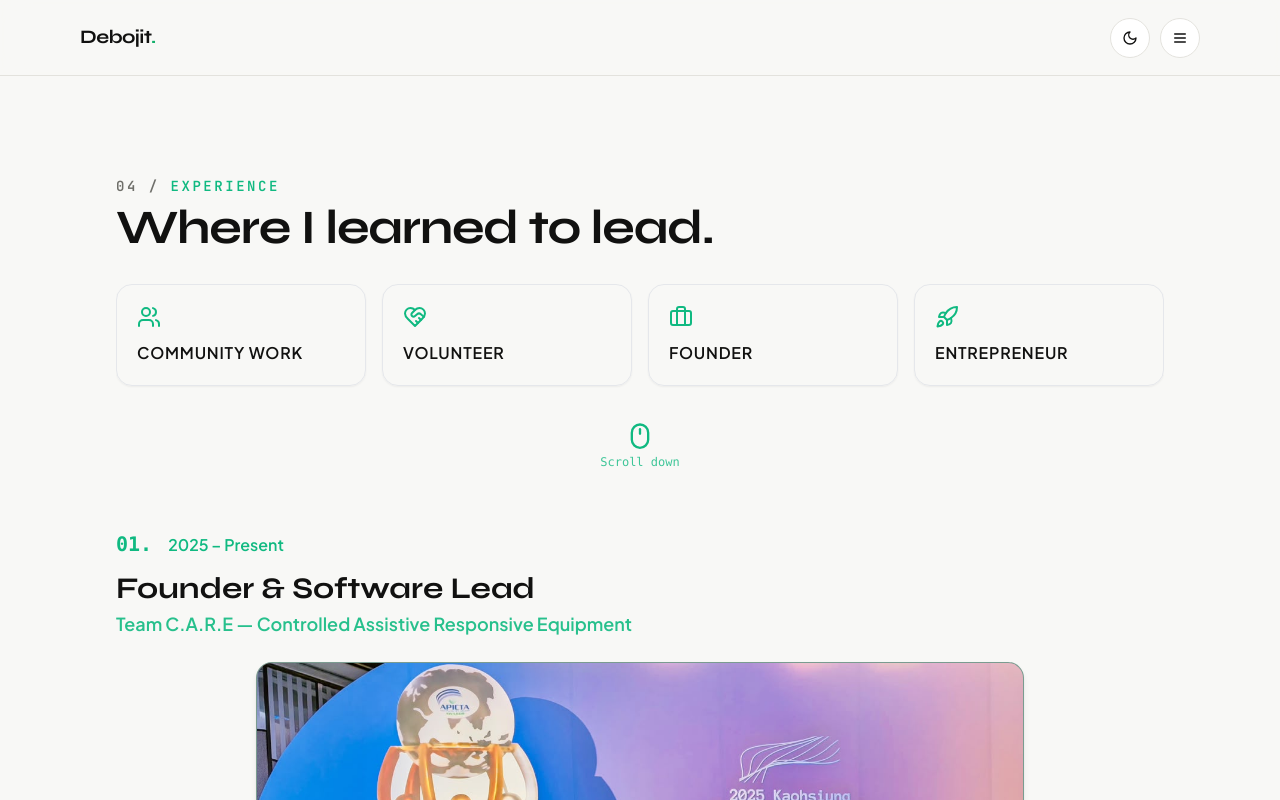
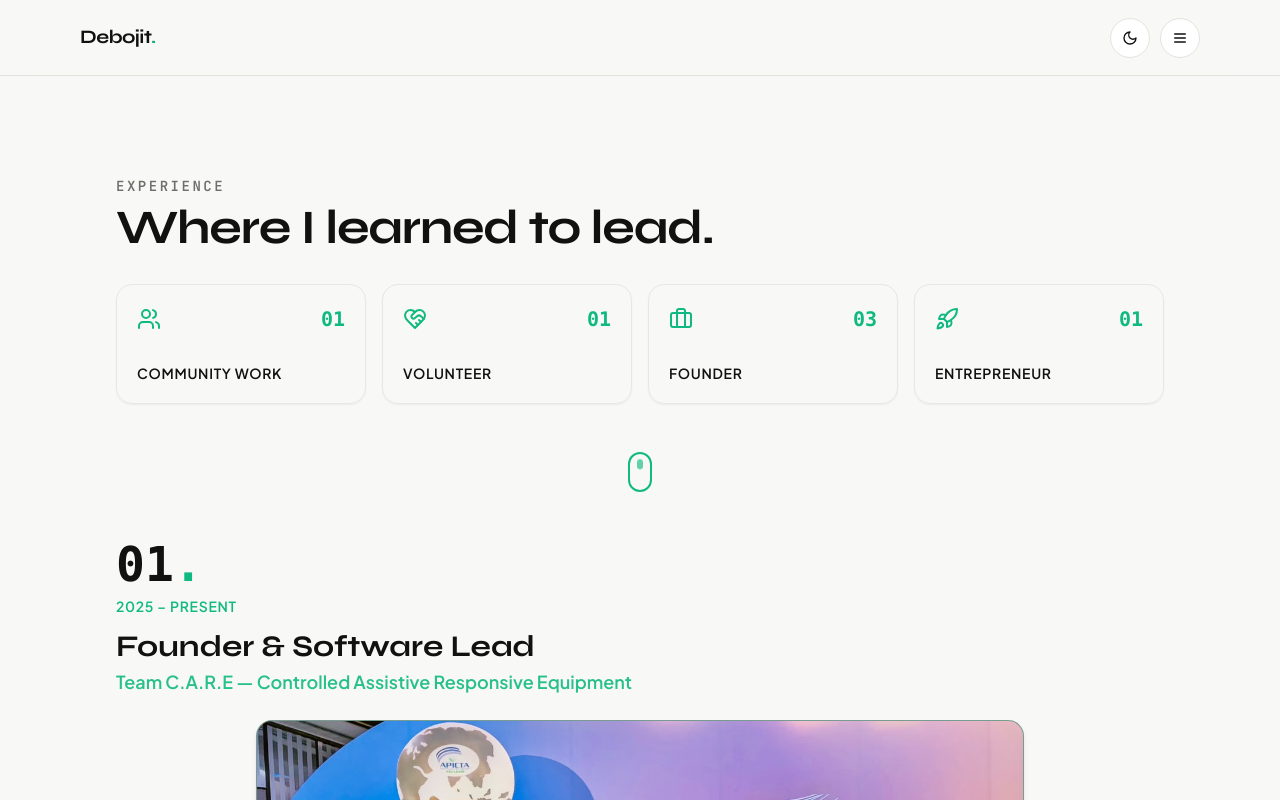
Before and after one commit to debojitsahajit09/my-portfolio, a Next.js app in the folder extracted/: page /experience in a window 1280 px wide. Shown: the top 800 px of the page. Built offline with nearby package versions, Linux system fonts and the light colour scheme.

Commit message:
Update page.tsx

```diff
--- a/extracted/app/experience/page.tsx
+++ b/extracted/app/experience/page.tsx
@@ -11,8 +11,7 @@ import {
   Users,
   HeartHandshake,
   Briefcase,
-  Rocket,
-  Mouse
+  Rocket
 } from "lucide-react";
 
 interface ExperienceItem {
@@ -24,6 +23,7 @@ interface ExperienceItem {
   details?: string;
   images?: string[];
   website?: string;
+  category?: string; // e.g. "Community Work", "Volunteer", "Founder", "Entrepreneur"
 }
 
 export default function Experience() {
@@ -50,12 +50,21 @@ export default function Experience() {
 
   const experiences = (site.experience || []) as ExperienceItem[];
 
-  // Top summary categories
+  // Helper function to count items based on category or predefined logic
+  const getCategoryCount = (label: string) => {
+    const count = experiences.filter((e) =>
+      e.category?.toLowerCase() === label.toLowerCase() ||
+      e.role?.toLowerCase().includes(label.toLowerCase())
+    ).length;
+    return count > 0 ? String(count).padStart(2, "0") : "01";
+  };
+
+  // Top summary categories with counts
   const categories = [
-    { label: "Community Work", icon: <Users className="text-emerald-500" size={24} /> },
-    { label: "Volunteer", icon: <HeartHandshake className="text-emerald-500" size={24} /> },
-    { label: "Founder", icon: <Briefcase className="text-emerald-500" size={24} /> },
-    { label: "Entrepreneur", icon: <Rocket className="text-emerald-500" size={24} /> },
+    { label: "Community Work", count: getCategoryCount("Community Work"), icon: <Users className="text-emerald-500" size={24} /> },
+    { label: "Volunteer", count: getCategoryCount("Volunteer"), icon: <HeartHandshake className="text-emerald-500" size={24} /> },
+    { label: "Founder", count: getCategoryCount("Founder"), icon: <Briefcase className="text-emerald-500" size={24} /> },
+    { label: "Entrepreneur", count: getCategoryCount("Entrepreneur"), icon: <Rocket className="text-emerald-500" size={24} /> },
   ];
 
   return (
@@ -64,24 +73,29 @@ export default function Experience() {
 
         {/* Header Section */}
         <div className="mb-8">
-          <div className="eyebrow text-xs md:text-sm font-semibold tracking-widest uppercase mb-2">
-            04 / <span className="text-emerald-500">EXPERIENCE</span>
+          <div className="eyebrow text-xs md:text-sm font-semibold tracking-widest uppercase mb-2 text-emerald-500">
+            EXPERIENCE
           </div>
           <h1 className="title text-3xl md:text-5xl font-bold tracking-tight">
             Where I learned to lead.
           </h1>
         </div>
 
-        {/* 4 Category Cards in 1 Row */}
-        <div className="w-full overflow-x-auto pb-4 mb-8 scrollbar-none">
-          <div className="grid grid-flow-col auto-cols-[minmax(180px,1fr)] md:grid-cols-4 gap-4 min-w-full">
+        {/* 4 Category Cards Grid (No horizontal swipe) */}
+        <div className="w-full mb-12">
+          <div className="grid grid-cols-2 md:grid-cols-4 gap-4">
             {categories.map((cat, idx) => (
               <div
                 key={idx}
-                className="p-5 rounded-2xl border bg-card text-card-foreground shadow-sm flex flex-col items-start justify-center gap-3 hover:border-emerald-500 transition-all"
+                className="p-5 rounded-2xl border bg-card text-card-foreground shadow-sm flex flex-col items-start justify-between gap-4 hover:border-emerald-500 transition-all min-h-[120px]"
               >
-                <div>{cat.icon}</div>
-                <span className="font-semibold text-sm md:text-base uppercase tracking-wider">
+                <div className="flex items-center justify-between w-full">
+                  <div>{cat.icon}</div>
+                  <span className="text-emerald-500 font-mono font-bold text-lg md:text-xl">
+                    {cat.count}
+                  </span>
+                </div>
+                <span className="font-semibold text-xs md:text-sm uppercase tracking-wider">
                   {cat.label}
                 </span>
               </div>
@@ -89,11 +103,29 @@ export default function Experience() {
           </div>
         </div>
 
-        {/* Scroll Indicator with Animation */}
-        <div className="flex flex-col items-center justify-center my-8 text-emerald-500 animate-bounce">
-          <Mouse size={28} />
-          <span className="text-xs font-mono mt-1 opacity-80">Scroll down</span>
+        {/* Custom Mouse Scroll Animation without text (Fade up dot inside mouse) */}
+        <div className="flex items-center justify-center my-10">
+          <div className="w-6 h-10 border-2 border-emerald-500 rounded-full flex justify-center p-1 relative">
+            <div className="w-1.5 h-2.5 bg-emerald-500 rounded-full animate-[fadeUp_1.5s_infinite]" />
+          </div>
         </div>
+
+        {/* Tailwind Custom Keyframes Style for Bottom-to-Top Fade Animation */}
+        <style jsx>{`
+          @keyframes fadeUp {
+            0% {
+              opacity: 0;
+              transform: translateY(12px);
+            }
+            50% {
+              opacity: 1;
+            }
+            100% {
+              opacity: 0;
+              transform: translateY(0px);
+            }
+          }
+        `}</style>
 
         {/* Experience List */}
         <div className="space-y-16 mt-12">
@@ -104,14 +136,17 @@ export default function Experience() {
             return (
               <article key={i} className="border-b pb-12 last:border-b-0">
 
-                {/* Meta Header Info */}
-                <div className="flex flex-wrap items-baseline gap-2 md:gap-4 mb-3">
-                  <span className="text-lg md:text-xl font-bold text-emerald-500 font-mono">
-                    {String(i + 1).padStart(2, "0")}.
+                {/* Serial matching Achievements Page style (14.) */}
+                <div className="mb-2">
+                  <span className="text-4xl md:text-5xl font-black text-foreground font-mono">
+                    {String(i + 1).padStart(2, "0")}
+                    <span className="text-emerald-500">.</span>
                   </span>
-                  <span className="text-emerald-500 font-semibold text-sm md:text-base">
-                    {e.period || "2025 – Present"}
-                  </span>
+                </div>
+
+                {/* Period */}
+                <div className="text-emerald-500 font-semibold text-xs md:text-sm uppercase tracking-wider mb-3">
+                  {e.period || "2025 – Present"}
                 </div>
 
                 {/* Role & Org */}
@@ -122,7 +157,7 @@ export default function Experience() {
                   {e.org}
                 </div>
 
-                {/* Image Carousel - Centered & Full Responsive */}
+                {/* Image Carousel */}
                 {hasImages && e.images && (
                   <div className="w-full flex justify-center mb-6">
                     <div className="relative w-full max-w-3xl aspectRatio-[16/9] overflow-hidden rounded-2xl bg-black/40 border border-emerald-500/20 shadow-md">
@@ -163,7 +198,7 @@ export default function Experience() {
                   {e.summary || e.text}
                 </p>
 
-                {/* Action Buttons: Website Link + See Details Toggle */}
+                {/* Action Buttons */}
                 <div className="flex flex-wrap items-center gap-4">
                   {e.website && (
                     <a
```
